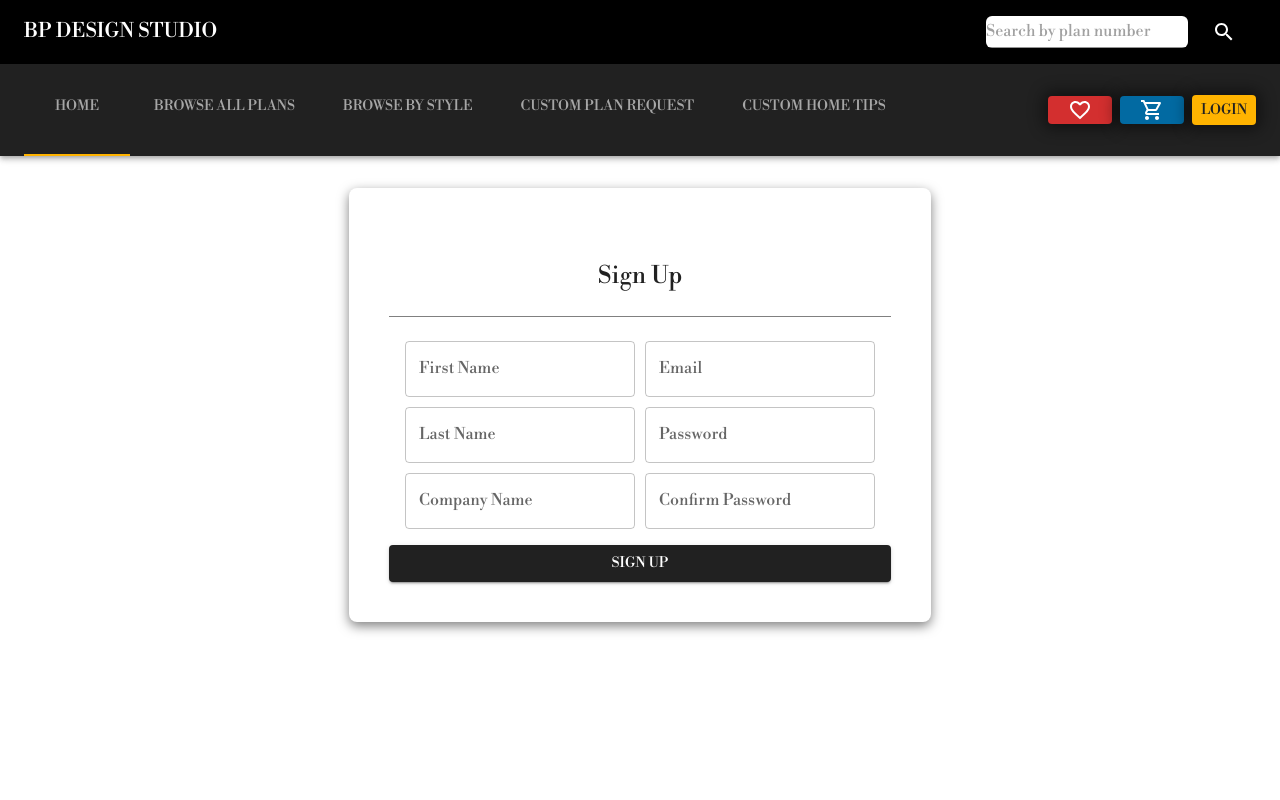
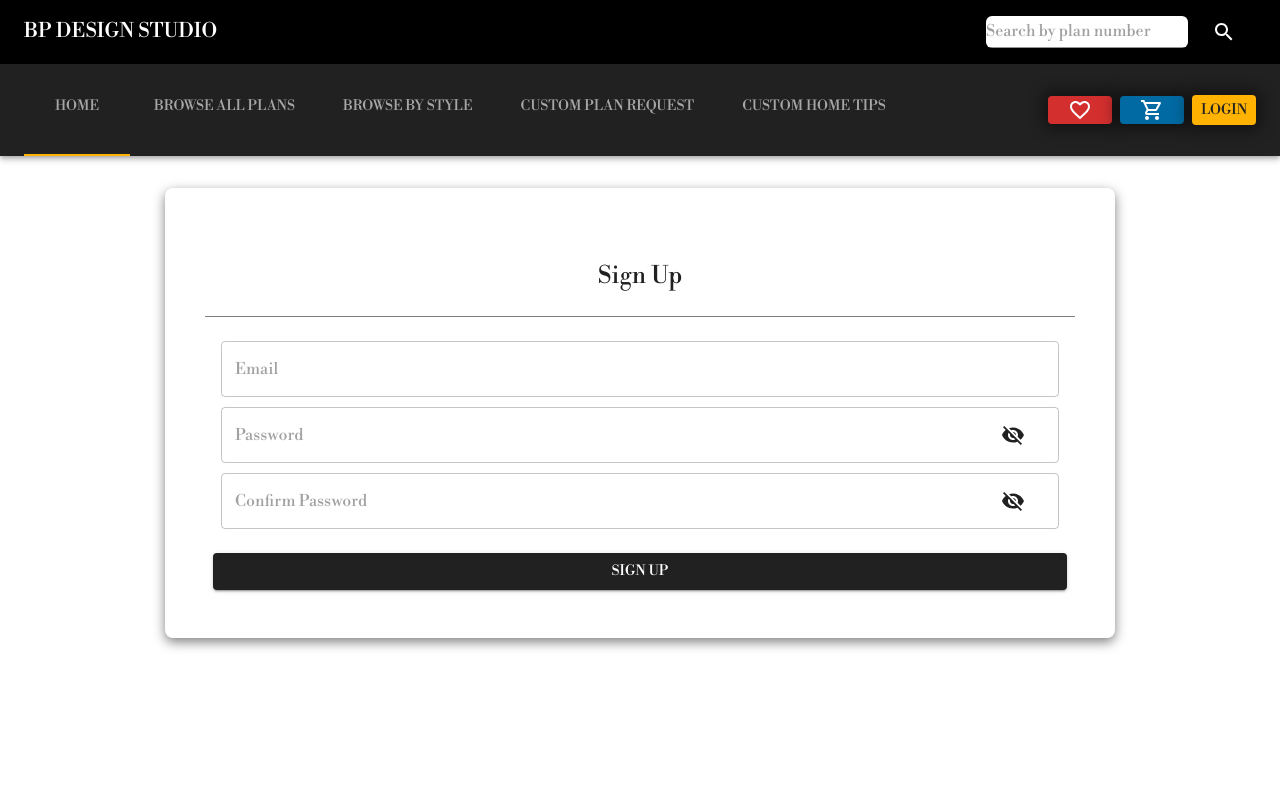
Before and after one commit to melxincognito/bp-design-next, a Next.js app in the folder client/: page /signup in a window 1280 px wide. Shown: the top 800 px of the page. Built offline with nearby package versions, Linux system fonts and the light colour scheme.

Commit message:
configured firebase auth for user sign up.

```diff
--- a/client/components/forms/SignUpForm.js
+++ b/client/components/forms/SignUpForm.js
@@ -1,72 +1,87 @@
-import React, { useState } from "react";
+import React, { useState, forwardRef } from "react";
+import { useRouter } from "next/router";
 import {
   Card,
   Typography,
   CardContent,
   TextField,
   Button,
+  CardActions,
+  Dialog,
+  DialogActions,
+  DialogContent,
+  DialogContentText,
+  DialogTitle,
+  Slide,
 } from "@mui/material";
+import VisibilityOffIcon from "@mui/icons-material/VisibilityOff";
+import VisibilityIcon from "@mui/icons-material/Visibility";
+
+import { auth } from "../../firebase-config";
+
+import {
+  createUserWithEmailAndPassword,
+  sendEmailVerification,
+} from "firebase/auth";
+
+// TODO: Add email verification
+
+const Transition = forwardRef(function Transition(props, ref) {
+  return <Slide direction="up" ref={ref} {...props} />;
+});
 
 export default function SignUpForm() {
-  const [signUpFirstName, setSignUpFirstName] = useState("");
-  const [signUpLastName, setSignUpLastName] = useState("");
-  const [signUpCompanyName, setSignUpCompanyName] = useState("");
-  const [signUpEmail, setsignUpEmail] = useState("");
+  const [openDialog, setOpenDialog] = useState(false);
+  const [signUpEmail, setSignUpEmail] = useState("");
   const [signUpPassword, setSignUpPassword] = useState("");
   const [confirmSignUpPassword, setConfirmSignUpPassword] = useState("");
+  const [showPasswordSignUp, setShowPasswordSignUp] = useState(false);
+  const [showConfirmPasswordSignUp, setShowConfirmPasswordSignUp] =
+    useState(false);
+  const router = useRouter();
+  const handleOpenDialog = () => {
+    setOpenDialog(true);
+  };
+  const handleCloseDialog = () => {
+    setOpenDialog(false);
+    router.push("/login");
+  };
 
-  const userSignUpInformation = [
-    {
-      label: "First Name",
-      onChangeFunc: setSignUpFirstName,
-      index: 0,
-    },
-    {
-      label: "Last Name",
-      onChangeFunc: setSignUpLastName,
-      index: 1,
-    },
-    {
-      label: "Company Name",
-      onChangeFunc: setSignUpCompanyName,
-      index: 2,
-    },
-  ];
-  // the email will be what's used for the login, and the sign up information is just for
-  // tracking personal information of users
+  const signUpUser = (e) => {
+    e.preventDefault();
+    if (signUpPassword === confirmSignUpPassword) {
+      try {
+        createUserWithEmailAndPassword(auth, signUpEmail, signUpPassword);
+        handleOpenDialog();
+      } catch (error) {
+        console.log(error.message);
+      }
+    } else {
+      alert("Passwords do not match");
+    }
+  };
 
-  const userSignupLoginInformation = [
-    {
-      label: "Email",
-      type: "email",
-      onChangeFunc: setsignUpEmail,
-      index: 0,
-      id: "emailInput",
-    },
-    {
-      label: "Password",
-      type: "password",
-      onChangeFunc: setSignUpPassword,
-      index: 1,
-      id: "signupPasswordInput",
-    },
-    {
-      label: "Confirm Password",
-      type: "password",
-      onChangeFunc: setConfirmSignUpPassword,
-      index: 2,
-      id: "confirmSignupPasswordInput",
-    },
-  ];
+  const showPassword = () => {
+    setShowPasswordSignUp(!showPasswordSignUp);
+    var x = document.getElementById("password-input");
+    if (x.type === "password") {
+      x.type = "text";
+    } else {
+      x.type = "password";
+    }
+  };
 
-  const logit = (e) => {
-    e.preventDefault();
-    console.log("Name: " + signUpFirstName + " " + signUpLastName);
-    console.log("Company Name: " + signUpCompanyName);
-    console.log("email: " + signUpEmail);
-    console.log("password: " + signUpPassword);
-    console.log("confirm password: " + confirmSignUpPassword);
+  const showConfirmPassword = () => {
+    setShowConfirmPasswordSignUp(!showConfirmPasswordSignUp);
+    var x = document.getElementById("confirm-password-input");
+    if (x.type === "password") {
+      x.type = "text";
+    } else {
+      x.type = "password";
+    }
   };
+
+  // styles variables
   const cardStyles = {
     padding: 5,
     borderRadius: 2,
@@ -85,11 +100,6 @@ export default function SignUpForm() {
     gap: 10,
   };
 
-  const boxStyles = {
-    display: "grid",
-    gap: 10,
-  };
-
   return (
     <>
       {" "}
@@ -99,43 +109,97 @@ export default function SignUpForm() {
         </CardContent>
         <hr size="1" width="100%" color="gray" />
         <CardContent>
-          <form style={contentContainerStyle} onSubmit={logit}>
-            <div style={boxStyles}>
-              {userSignUpInformation.map((item) => (
+          <form style={contentContainerStyle}>
             <TextField
-                  key={item.index}
-                  variant="outlined"
-                  label={item.label}
+              className="email-input"
+              aria-label="sign up email"
+              placeholder="Email"
               onChange={(e) => {
-                    item.onChangeFunc(e.target.value);
+                setSignUpEmail(e.target.value);
               }}
               fullWidth
             />
-              ))}
-            </div>
-            <div style={boxStyles}>
-              {userSignupLoginInformation.map((item) => (
+
             <TextField
-                  key={item.index}
-                  variant="outlined"
-                  label={item.label}
-                  type={item.type}
-                  id={item.id}
+              className="sign-up-password"
+              id="password-input"
+              aria-label="sign up password"
+              placeholder="Password"
               onChange={(e) => {
-                    item.onChangeFunc(e.target.value);
+                setSignUpPassword(e.target.value);
+              }}
+              type="password"
+              InputProps={{
+                endAdornment: (
+                  <Button onClick={showPassword} title="Show Password">
+                    {showPasswordSignUp ? (
+                      <VisibilityIcon />
+                    ) : (
+                      <VisibilityOffIcon />
+                    )}
+                  </Button>
+                ),
               }}
               fullWidth
             />
-              ))}
-            </div>
+            <TextField
+              className="confirm-sign-up-password"
+              id="confirm-password-input"
+              aria-label="confirm sign up password"
+              placeholder="Confirm Password"
+              onChange={(e) => {
+                setConfirmSignUpPassword(e.target.value);
+              }}
+              type="password"
+              InputProps={{
+                endAdornment: (
+                  <Button
+                    onClick={showConfirmPassword}
+                    title="Show Confirm Password"
+                  >
+                    {showConfirmPasswordSignUp ? (
+                      <VisibilityIcon />
+                    ) : (
+                      <VisibilityOffIcon />
+                    )}
+                  </Button>
+                ),
+              }}
+              fullWidth
+            />
           </form>
         </CardContent>
-
-        <Button fullWidth variant="contained" type="submit" onClick={logit}>
+        <CardActions>
+          <Button
+            fullWidth
+            variant="contained"
+            type="submit"
+            onClick={signUpUser}
+            aria-label="sign up button"
+          >
             {" "}
             Sign Up
           </Button>
+        </CardActions>
       </Card>
+      <Dialog
+        open={openDialog}
+        TransitionComponent={Transition}
+        keepMounted
+        onClose={handleCloseDialog}
+        sx={{ textAlign: "center" }}
+      >
+        <DialogTitle>{"Account Successfully Created"}</DialogTitle>
+        <hr width="90%" />
+        <DialogContent>
+          <DialogContentText sx={{ display: "flex", flexWrap: "wrap" }}>
+            Check your email at {signUpEmail} to verify your account
+          </DialogContentText>
+        </DialogContent>
+        <DialogActions>
+          <Button onClick={handleCloseDialog}>Close</Button>
+        </DialogActions>
+      </Dialog>
     </>
   );
 }
```
Lines whose indentation alone changed are shown as unchanged.
